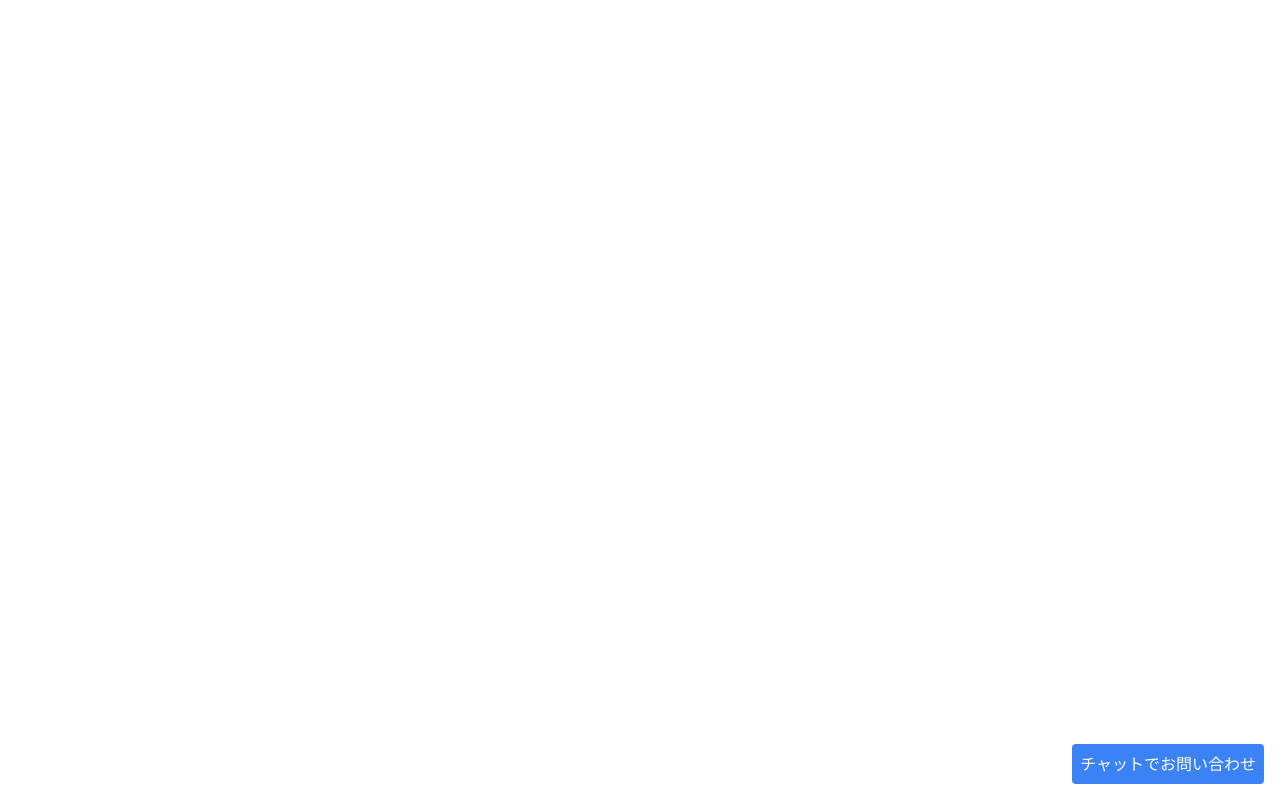
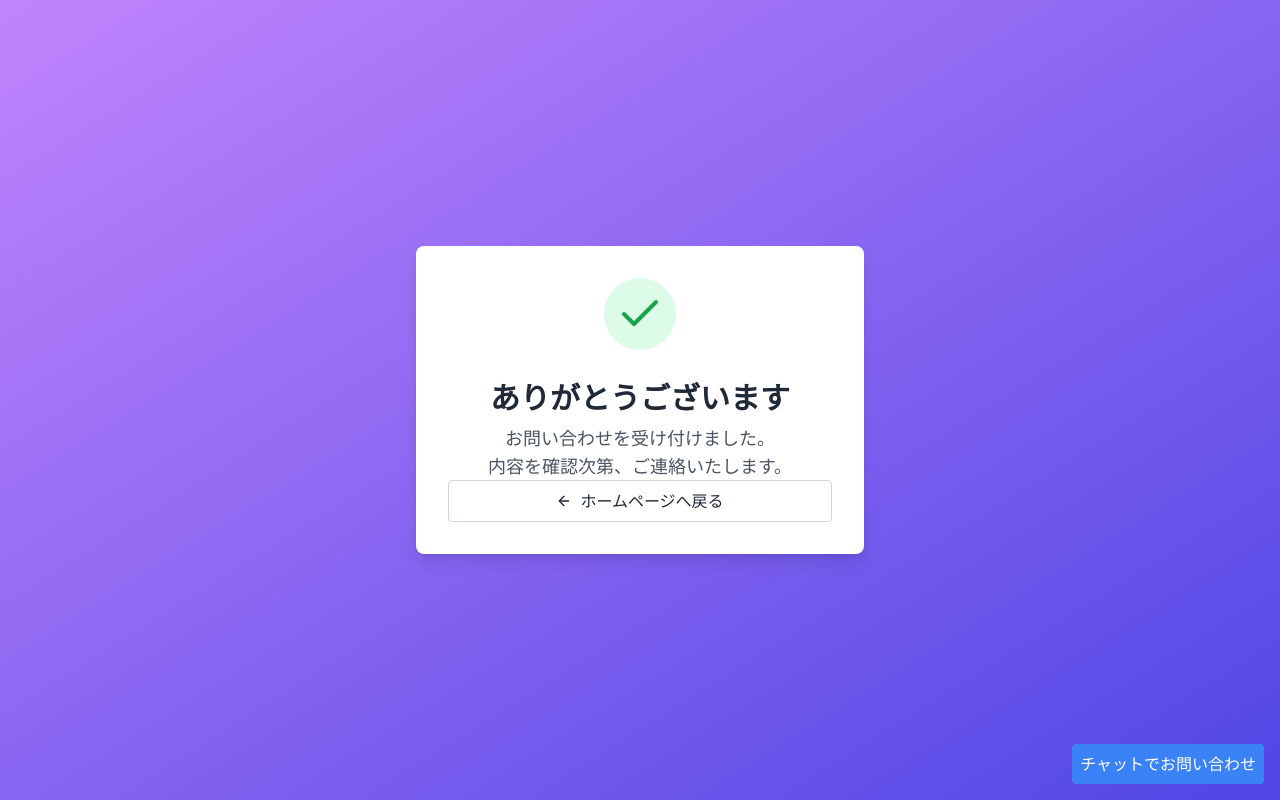
Before and after one commit to jumpei-yamamoto/SmartSpezTech-Frontend, a React (Create React App) app: page /thanks in a window 1280 px wide. Before the commit this address had no page. Built offline with nearby package versions, Linux system fonts and the light colour scheme.

Commit message:
問い合わせのDB保存処理追加

```diff
--- a/package.json
+++ b/package.json
@@ -17,6 +17,7 @@
     "@types/react-dom": "^18.3.0",
     "@uiw/react-textarea-code-editor": "^3.0.2",
     "axios": "^1.7.3",
+    "framer-motion": "^11.5.6",
     "lucide-react": "^0.438.0",
     "react": "^18.3.1",
     "react-dom": "^18.3.1",
--- a/src/App.tsx
+++ b/src/App.tsx
@@ -15,6 +15,7 @@ import LandingPage from "./pages/LandingPage";
 import SimulationResult from "./pages/SimulationResult";
 import SystemOrderSimulation from "./components/SystemOrderSimulation";
 import SystemPreview from "./components/SystemPreview";
+import ThanksPage from "./pages/ThanksPage";
 
 const App: React.FC = () => {
   return (
@@ -37,6 +38,7 @@ const App: React.FC = () => {
         <Route path="/simulation" element={<SystemOrderSimulation />} />
         <Route path="/simulation-result" element={<SimulationResult />} />
         <Route path="/system-preview" element={<SystemPreview />} />
+        <Route path="/thanks" element={<ThanksPage />} />
       </Routes>
     </Router>
   );
--- a/src/components/ContactModal.tsx
+++ b/src/components/ContactModal.tsx
@@ -1,18 +1,72 @@
 import React, { useState } from "react";
 import { Mail, User, MessageSquare, Send } from "lucide-react";
 import { XMarkIcon } from "@heroicons/react/24/outline";
+import { PageData } from "./SystemPreview";
+import axios from "axios";
+import { useNavigate } from 'react-router-dom';
 
 interface ContactModalProps {
   isOpen: boolean;
   onClose: () => void;
+  simulationData: PageData[];
 }
 
-export default function ContactModal({ isOpen, onClose }: ContactModalProps) {
-  const handleSubmit = (event: React.FormEvent) => {
+export default function ContactModal({
+  isOpen,
+  onClose,
+  simulationData,
+}: ContactModalProps) {
+  const [name, setName] = useState("");
+  const [email, setEmail] = useState("");
+  const [message, setMessage] = useState("");
+  const [loading, setLoading] = useState(false);
+  const navigate = useNavigate();
+
+  const apiBaseUrl =
+    process.env.REACT_APP_API_BASE_URL || "http://localhost:80";
+
+  const handleSubmit = async (event: React.FormEvent) => {
     event.preventDefault();
-    // ここに送信ロジックを実装
-    console.log("フォームが送信されました");
-    onClose();
+    setLoading(true);
+
+    const formData = {
+      name,
+      email,
+      message,
+      simulationData,
+    };
+
+    try {
+      const response = await axios.post(
+        `${apiBaseUrl}/submit_inquiry`,
+        formData,
+        {
+          withCredentials: false,
+          headers: {
+            "Content-Type": "application/json",
+          },
+        }
+      );
+
+      if (response.status === 200) {
+        console.log("お問い合わせが正常に送信されました");
+        onClose();
+        navigate('/thanks'); // ThanksPageへリダイレクト
+      } else {
+        console.error("お問い合わせの送信中にエラーが発生しました");
+        alert("お問い合わせの送信中にエラーが発生しました。");
+      }
+    } catch (error) {
+      if (axios.isAxiosError(error) && error.response?.status === 0) {
+        console.error("CORS エラーが発生しました:", error);
+        alert("CORS エラーが発生しました。サーバーの設定を確認してください。");
+      } else {
+        console.error("お問い合わせの送信中にエラーが発生しました", error);
+        alert("お問い合わせの送信中にエラーが発生しました。");
+      }
+    } finally {
+      setLoading(false);
+    }
   };
 
   if (!isOpen) return null;
@@ -47,6 +101,8 @@ export default function ContactModal({ isOpen, onClose }: ContactModalProps) {
                   />
                   <input
                     id="name"
+                    value={name}
+                    onChange={(e) => setName(e.target.value)}
                     className="pl-10 w-full bg-gray-50 border border-gray-200 text-gray-800 rounded-md focus:ring-blue-400 focus:border-blue-400 p-2"
                     required
                   />
@@ -64,6 +120,8 @@ export default function ContactModal({ isOpen, onClose }: ContactModalProps) {
                   <input
                     id="email"
                     type="email"
+                    value={email}
+                    onChange={(e) => setEmail(e.target.value)}
                     className="pl-10 w-full bg-gray-50 border border-gray-200 text-gray-800 rounded-md focus:ring-blue-400 focus:border-blue-400 p-2"
                     required
                   />
@@ -80,6 +138,8 @@ export default function ContactModal({ isOpen, onClose }: ContactModalProps) {
                   />
                   <textarea
                     id="message"
+                    value={message}
+                    onChange={(e) => setMessage(e.target.value)}
                     className="pl-10 w-full bg-gray-50 border border-gray-200 text-gray-800 rounded-md focus:ring-blue-400 focus:border-blue-400 p-2"
                     rows={4}
                     required
@@ -89,10 +149,17 @@ export default function ContactModal({ isOpen, onClose }: ContactModalProps) {
             </div>
             <button
               type="submit"
-              className="w-full bg-gradient-to-r from-blue-400 to-cyan-300 text-white py-2 px-4 rounded-md hover:from-blue-500 hover:to-cyan-400 transition-all duration-300 flex items-center justify-center"
+              disabled={loading}
+              className="w-full bg-gradient-to-r from-blue-400 to-cyan-300 text-white py-2 px-4 rounded-md hover:from-blue-500 hover:to-cyan-400 transition-all duration-300 flex items-center justify-center disabled:opacity-50 disabled:cursor-not-allowed"
             >
-              <Send className="mr-2" size={18} />
-              送信
+              {loading ? (
+                "送信中..."
+              ) : (
+                <>
+                  <Send className="mr-2" size={18} />
+                  送信
+                </>
+              )}
             </button>
           </form>
           <p className="text-sm text-gray-500 mt-4 italic">
--- a/src/components/SystemOrderSimulation.tsx
+++ b/src/components/SystemOrderSimulation.tsx
@@ -80,12 +80,7 @@ const SystemOrderSimulation: React.FC = () => {
     {
       id: 5,
       text: "既存のシステムとの連携は必要ですか？",
-      options: [
-        "必要ない",
-        "一部連携が必要",
-        "全的に連携が必要",
-        "わからない",
-      ],
+      options: ["必要ない", "一部連携が必要", "全的に連携が必要", "わからない"],
       type: "radio",
     },
     {
--- a/src/components/SystemPreview.tsx
+++ b/src/components/SystemPreview.tsx
@@ -12,17 +12,19 @@ import ReactMarkdown from "react-markdown";
 import remarkGfm from "remark-gfm";
 import ContactModal from "./ContactModal"; // ContactModalをインポート
 
-// propsとしてpageDataの配列を受け取る
-interface PageData {
+// PageData インターフェースをここで定義
+export interface PageData {
   title: string;
   catchphrase: string;
   description: string;
   preview: string;
+  answer: string;
 }
 
-interface ComponentProps {
-  pageData: PageData[]; // 既存
-}
+// ComponentProps は使用されていないので削除可能です
+// interface ComponentProps {
+//   pageData: PageData[];
+// }
 
 export default function SystemPreview() {
   // Renamed from Component to SystemPreview
@@ -162,6 +164,7 @@ export default function SystemPreview() {
       <ContactModal
         isOpen={isContactModalOpen}
         onClose={() => setIsContactModalOpen(false)}
+        simulationData={simulationData}
       />
     </div>
   );
--- a/src/pages/SimulationResult.tsx
+++ b/src/pages/SimulationResult.tsx
@@ -635,10 +635,10 @@ const SimulationResult: React.FC = () => {
         )}
 
         {/* 問い合わせモーダル */}
-        <ContactModal
+        {/* <ContactModal
           isOpen={showInquiryModal}
           onClose={() => setShowInquiryModal(false)}
-        />
+        /> */}
       </div>
     </div>
   );
--- /dev/null
+++ b/src/pages/ThanksPage.tsx
@@ -0,0 +1,42 @@
+import { useState } from "react";
+import { motion } from "framer-motion";
+import { ArrowLeft, Check } from "lucide-react";
+
+export default function UpdatedThanksPage() {
+  return (
+    <div className="min-h-screen flex items-center justify-center bg-gradient-to-br from-purple-400 to-indigo-600 px-4">
+      <motion.div
+        initial={{ opacity: 0, y: -20 }}
+        animate={{ opacity: 1, y: 0 }}
+        transition={{ duration: 0.5 }}
+        className="max-w-md w-full bg-white rounded-lg shadow-lg p-8 space-y-6"
+      >
+        <div className="text-center">
+          <motion.div
+            initial={{ scale: 0 }}
+            animate={{ scale: 1 }}
+            transition={{ delay: 0.2, type: "spring", stiffness: 200 }}
+            className="mb-6 inline-block p-3 bg-green-100 rounded-full"
+          >
+            <Check className="h-12 w-12 text-green-600" />
+          </motion.div>
+          <h1 className="text-3xl font-bold text-gray-800 mb-2">
+            ありがとうございます
+          </h1>
+          <p className="text-lg text-gray-600">
+            お問い合わせを受け付けました。
+            <br />
+            内容を確認次第、ご連絡いたします。
+          </p>
+        </div>
+
+        <a href="/landingpage" className="w-full">
+          <button className="w-full flex items-center justify-center border border-gray-300 text-gray-800 py-2 px-4 rounded hover:bg-gray-50 transition">
+            <ArrowLeft className="mr-2 h-4 w-4" />
+            ホームページへ戻る
+          </button>
+        </a>
+      </motion.div>
+    </div>
+  );
+}
```
Also changed, not shown: 1 other file (tests, documents, lock files or other folders).
